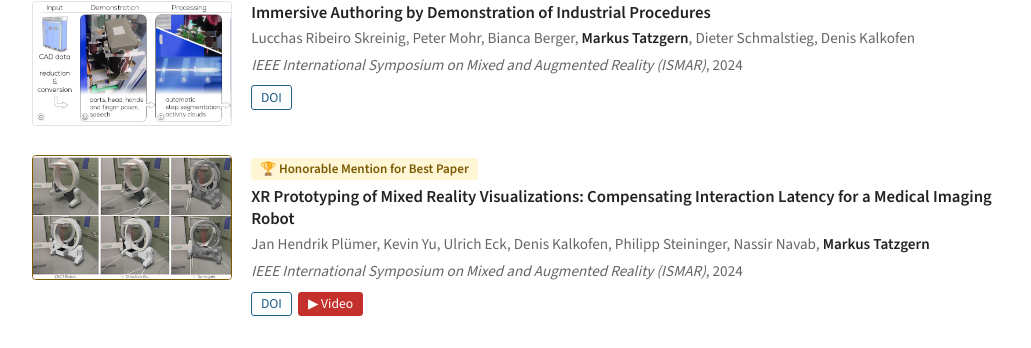
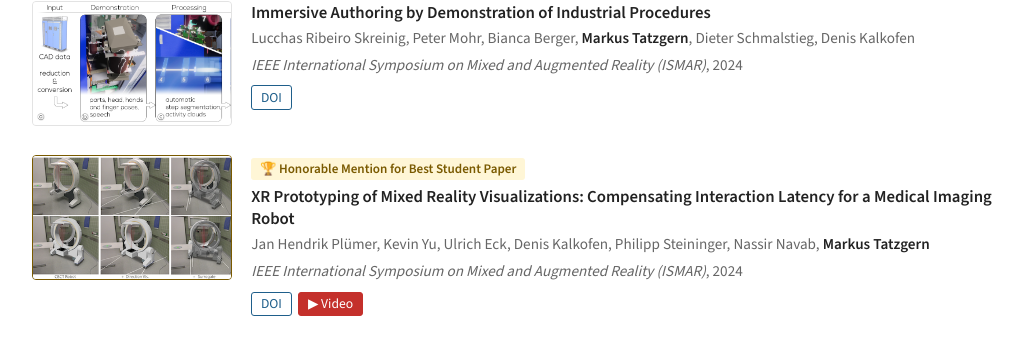
Before and after one commit to mtatz/mtatz.github.io, a Jekyll site: the page built from index.html, in a window 1280 px wide and 900 px high, scrolled down 2848 px. Shown: the part 100-448 px from the top of the window, without its empty margins (124-1155 px from the left). Built offline with Jekyll 4.4.1, drawn with Linux system fonts in a browser that asks for light colours.

Commit message:
Mark ISMAR 2024 award as Best Student Paper honorable mention
Co-Authored-By: Claude Opus 5.5 <noreply@anthropic.com>
Claude-Session: https://claude.ai/code/session_014X6Q7nAd6PJRdbiiMWzV1J

```diff
--- a/_data/publications.yml
+++ b/_data/publications.yml
@@ -98,7 +98,7 @@
   image: papers/xrprototyping2024.png
   doi: 10.1109/ismar62088.2024.00014
   youtube: bEuPhcOjYvg
-  award: Honorable Mention for Best Paper
+  award: Honorable Mention for Best Student Paper
 - id: 2023_CHI_epr_viewman
   title: Eye-Perspective View Management for Optical See-Through Head-Mounted Displays
   authors: Gerlinde Emsenhuber, Tobias Langlotz, Denis Kalkofen, Jonathan Sutton, Markus Tatzgern
```
